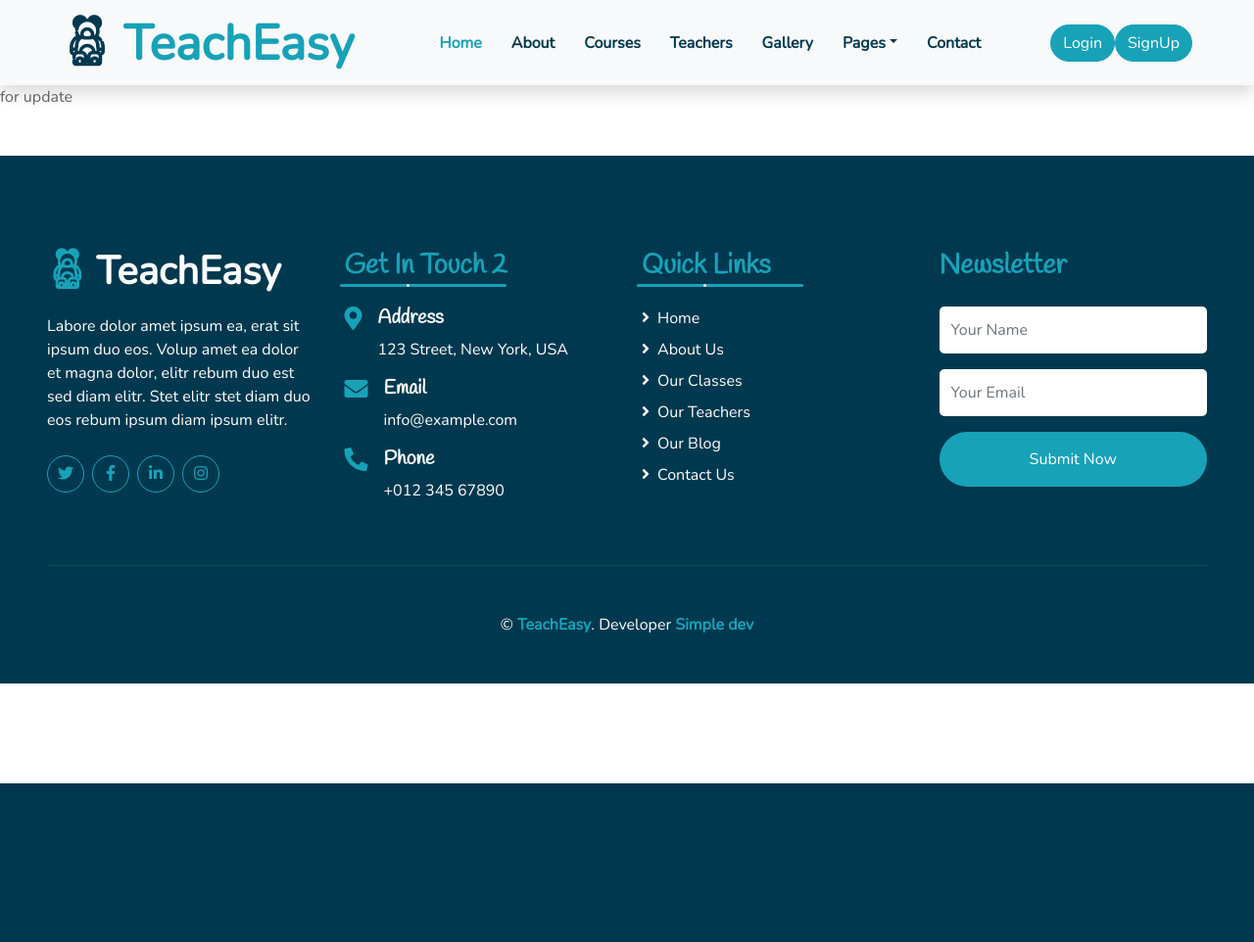
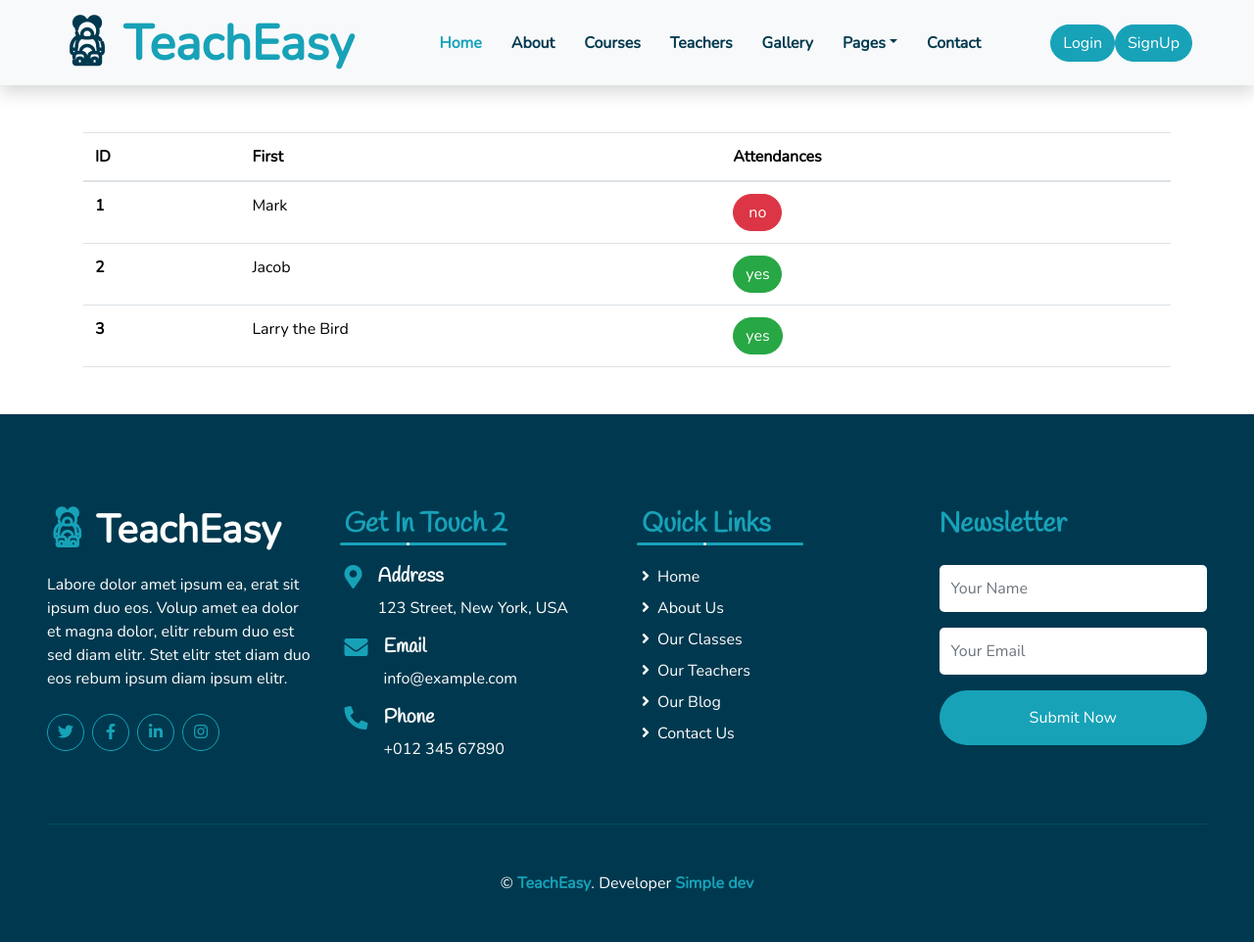
Before and after one commit to dilmurodsadullayev/TeachEasy-full, a Django app: page /attendance-update in a window 1280 px wide. Shown: the whole page at 98% size. Before the commit the page ends 800 px from the top, so only its background shows below. Run offline with Django 5.2, Linux system fonts and the light colour scheme; some libraries are stand-ins or nearby versions.

Commit message:
update page updated

```diff
--- a/template/main/attendence_update.html
+++ b/template/main/attendence_update.html
@@ -3,6 +3,55 @@
 {% block title %} attendance update {% endblock title %}
 {% block content %}
 
-for update
+<div class="container mt-5">
+
+  <table class="table">
+    <thead>
+      <tr>
+        <th scope="col">ID</th>
+        <th scope="col">First</th>
+        <th scope="col">Attendances</th>
+      </tr>
+    </thead>
+    <tbody>
+      <tr>
+        <th scope="row">1</th>
+        <td>Mark</td>
+        <td><input type="text" class="update-input btn btn-danger" style="width: 50px;" value="no"></td>
+      </tr>
+      <tr>
+        <th scope="row">2</th>
+        <td>Jacob</td>
+        <td><input type="text" class="update-input btn btn-success" style="width: 50px;" value="yes"></td>
+      </tr>
+      <tr>
+        <th scope="row">3</th>
+        <td>Larry the Bird</td>
+        <td><button class="btn btn-success">yes</button></td>
+      </tr>
+    </tbody>
+  </table>
+
+</div>
+
+
+<script>
+  let updateInput = document.querySelectorAll('.update-input')
+
+  console.log(updateInput);
+
+  updateInput.forEach(el => {
+    console.log(el);
+    el.addEventListener('input', () => {
+      if (el.value == 'yes') {
+        el.classList.add('btn-success')
+        el.classList.remove('btn-danger')
+      } else if (el.value == 'no') {
+        el.classList.remove('btn-success')
+        el.classList.add('btn-danger')
+      }
+    })
+  });
+</script>
 
 {% endblock content %}
```
